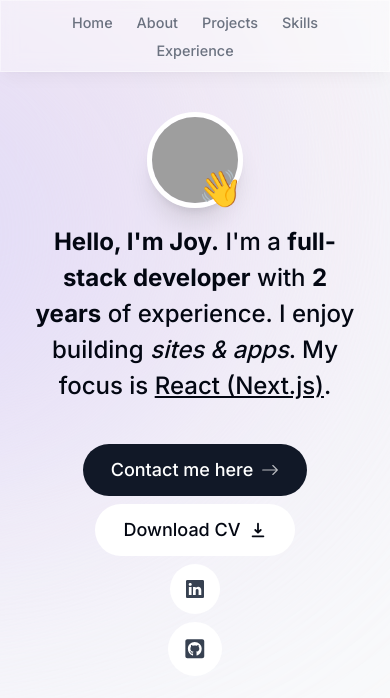
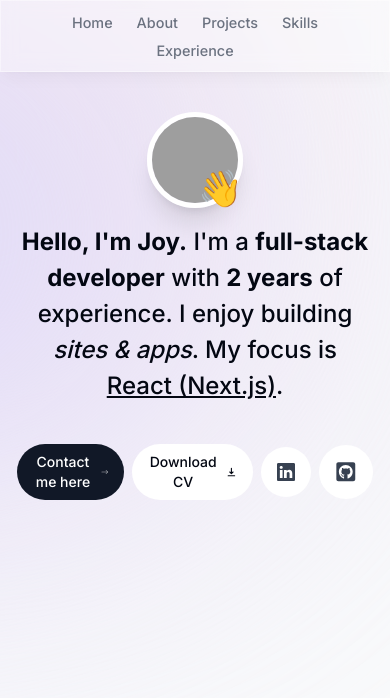
Before and after one commit to Codefreyy/joy-personal-portfolio, a Next.js app: page / in a window 390 px wide. Shown: the top 698 px of the page. Built offline with nearby package versions, Linux system fonts and the light colour scheme; grey boxes are pictures that could not be loaded.

Commit message:
improve contact link style, add cv download feature

```diff
--- a/components/Intro.tsx
+++ b/components/Intro.tsx
@@ -56,21 +56,24 @@ export function Intro() {
       </motion.h1>
 
       <motion.div
-        className="flex flex-col sm:flex-row items-center justify-center gap-2 px-4 text-lg font-medium"
+        className="flex items-center justify-center gap-2 px-4 text-lg font-medium"
         initial={{ opacity: 0, y: 100 }}
         animate={{ opacity: 1, y: 0 }}
+        transition={{
+          delay: 0.1,
+        }}
       >
         <Link
           href="#contact"
-          className="group bg-gray-900 text-white px-7 py-3 flex items-center gap-2  rounded-full outline-none focus:scale-110 hover:scale-110 hover:bg-gray-950 active:scale-105 transition"
+          className="group bg-gray-900 px-4 py-2 text-sm sm:text-lg text-white sm:px-7 sm:py-3 flex flex-nowrap items-center gap-2  rounded-full outline-none focus:scale-110 hover:scale-110 hover:bg-gray-950 active:scale-105 transition"
         >
           Contact me here
           <BsArrowRight className="opacity-70 group-hover:translate-x-1 transition" />
         </Link>
         <a
           href="/Joy-fullstack.pdf"
-          target="_blank"
-          className="group bg-white px-7 py-3 flex items-center gap-2 rounded-full outline-none focus:scale-110 hover:scale-110 active:scale-105 transition cursor-pointer borderBlack dark:bg-white/10"
+          download={true}
+          className="group text-sm  px-4 py-2  bg-white sm:text-lg sm:px-7 sm:py-3 flex items-center gap-2 rounded-full outline-none focus:scale-110 hover:scale-110 active:scale-105 transition cursor-pointer borderBlack dark:bg-white/10"
         >
           Download CV
           <HiDownload />
```
